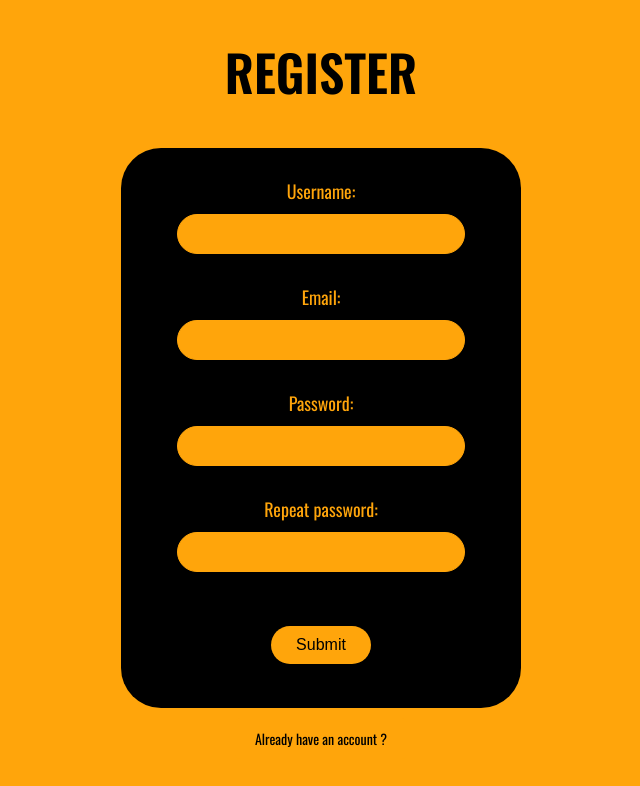
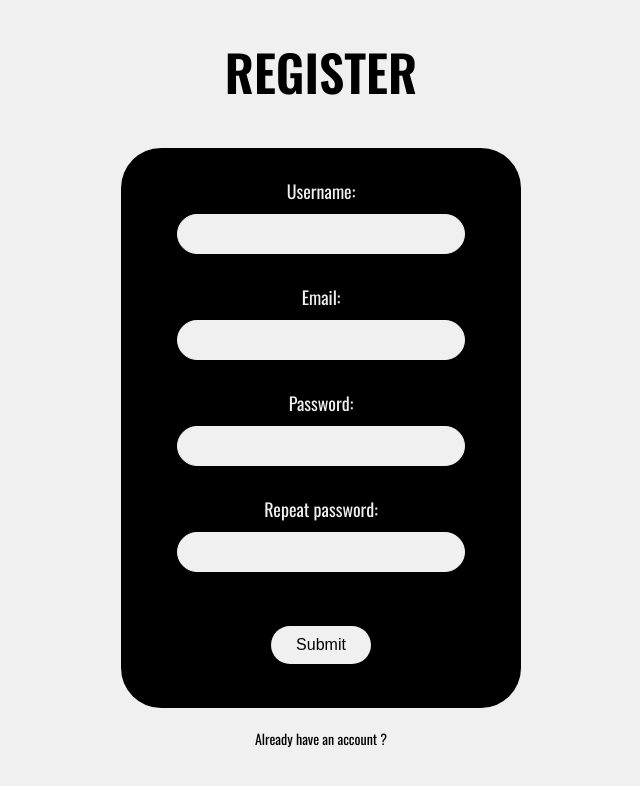
Before and after one commit to PhFrilles/Interview-Helper, a Django app: page /register/ in a window 1280 px wide. Shown: the top 786 px of the page, without its empty margins (319-959 px from the left). Run offline with Django 5.2, Linux system fonts and the light colour scheme.

Commit message:
UI update

```diff
--- a/interview_helper/static/register_style.css
+++ b/interview_helper/static/register.css
@@ -1,6 +1,6 @@
 body {
     font-family: "Oswald", serif;
-    background-color: #FFA50B;
+    background-color: #EFF0EF;
     color: #fff;
     margin: 0;
     display: flex;
@@ -25,7 +25,7 @@ h3 {
 form {
     background-color: black;
     padding: 20px;
-    color: #FFA50B;
+    color: #EFF0EF;
     border-radius: 40px;
     width: 400px;
     margin: 0 auto;
@@ -45,20 +45,20 @@ form p {
 form input[type="text"],
 form input[type="password"],
 form input[type="email"] {
-    background-color: #FFA50B;
+    background-color: #EFF0EF;
     color: black;
     text-align: center;
     padding: 10px;
     width: 80%;
     border-radius: 50px;
-    border: 1px solid #FFA50B;
+    border: 1px solid #EFF0EF;
     margin-bottom: 20px;
     font-size: 16px;
     box-sizing: border-box;
 }
 
 form input[type="submit"] {
-    background-color: #FFA50B;
+    background-color: #EFF0EF;
     color: black;
     font-size: 16px;
     padding: 10px 20px;
@@ -71,7 +71,7 @@ form input[type="submit"] {
 
 form input[type="submit"]:hover {
     background-color: black;
-    color: #FFA50B;
+    color: #EFF0EF;
 }
 
 .btn {
@@ -79,7 +79,7 @@ form input[type="submit"]:hover {
     padding: 10px 20px;
     font-size: 14px;
     color: black;
-    background-color: #FFA50B;
+    background-color: #EFF0EF;
     border: none;
     border-radius: 5px;
     text-decoration: none;
@@ -87,7 +87,7 @@ form input[type="submit"]:hover {
 
 .btn:hover {
     background-color: black;
-    color: #FFA50B;
+    color: #EFF0EF;
 }
 
 .login-link {
--- a/interview_helper/templates/login.html
+++ b/interview_helper/templates/login.html
@@ -12,7 +12,7 @@
 </head>
 <body>
 
-    <link rel="stylesheet" href="{% static 'login.css' %}">
+    <link rel="stylesheet" href="{% static 'login_style.css' %}">
 
     <h1>LOGIN</h1><br>
 
--- a/interview_helper/templates/register.html
+++ b/interview_helper/templates/register.html
@@ -12,7 +12,7 @@
 </head>
 <body>
 
-    <link rel="stylesheet" href="{% static 'register_style.css' %}">
+    <link rel="stylesheet" href="{% static 'register.css' %}">
 
     <h1>REGISTER</h1>
 
```
Also changed, not shown: interview_helper/static/login.css (+7 -7 lines), interview_helper/static/login_style copy.css (renamed from interview_helper/static/login_style.css, +6 -6 lines).
